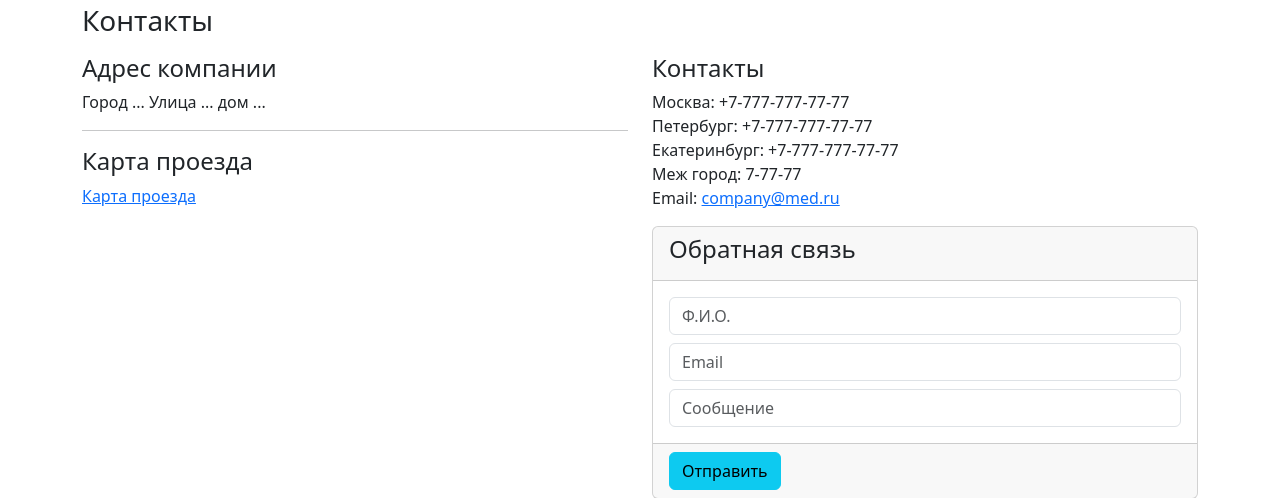
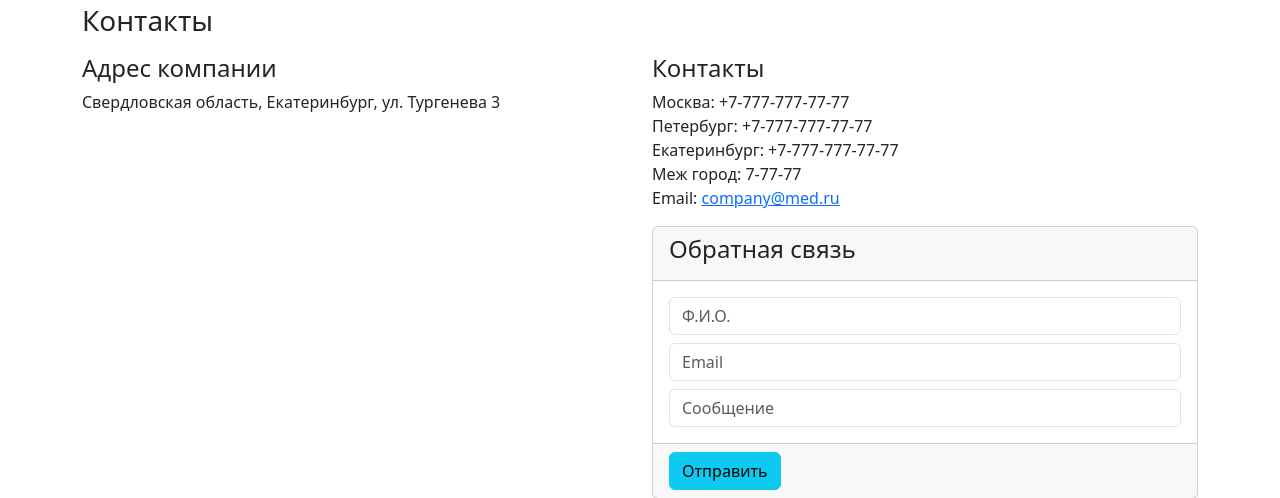
Before and after one commit to AlexandrBxbrxv/Medical_Diagnostics, a Django app: page /contacts/ in a window 1280 px wide. Shown: the part 56-554 px from the top of the page. Run offline with Django 4.2, Linux system fonts and the light colour scheme.

Commit message:
+ карта

```diff
--- a/main/templates/main/contacts.html
+++ b/main/templates/main/contacts.html
@@ -5,12 +5,9 @@
   <div class="col-6">
     <h4>Адрес компании</h4>
     <p>
-      Город ... Улица ... дом ...
+      Свердловская область, Екатеринбург, ул. Тургенева 3
     </p>
-    <hr>
-    <h4>Карта проезда</h4>
-    <a href="https://www.google.com/maps/place/%D0%93%D0%BE%D1%80%D0%BE%D0%B4%D1%81%D0%BA%D0%B0%D1%8F+%D0%BA%D0%BB%D0%B8%D0%BD%D0%B8%D1%87%D0%B5%D1%81%D0%BA%D0%B0%D1%8F+%D0%B1%D0%BE%D0%BB%D1%8C%D0%BD%D0%B8%D1%86%D0%B0+%E2%84%9613+%D0%94%D0%97%D0%9C/@55.7183936,37.663914,16z/data=!4m10!1m2!2m1!1z0LzQvtGB0LrQstCwINCx0L7Qu9GM0L3QuNGG0Ys!3m6!1s0x46b54b293e08f3df:0xa2e90f18782267dd!8m2!3d55.7189623!4d37.6667557!15sCh3QvNC-0YHQutCy0LAg0LHQvtC70YzQvdC40YbRi1ofIh3QvNC-0YHQutCy0LAg0LHQvtC70YzQvdC40YbRi5IBCGhvc3BpdGFsmgEjQ2haRFNVaE5NRzluUzBWSlEwRm5TVU5NTVVsWWVrRlJFQUXgAQD6AQUIkgEQMg!16s%2Fg%2F1vd74lby?hl=ru&entry=ttu&g_ep=EgoyMDI0MTIxMS4wIKXMDSoJLDEwMjExMjMzSAFQAw%3D%3D">Карта проезда</a>
-  </div>
+      </div>
 
   <div class="col-6">
     <h4>Контакты</h4>
@@ -21,7 +18,15 @@
       Меж город: 7-77-77<br>
       Email: <a href="#">company@med.ru</a>
     </p>
-    <form>
+
+  </div>
+</div>
+<div class="row">
+  <div class="col-6">
+    <script type="text/javascript" charset="utf-8" async src="https://api-maps.yandex.ru/services/constructor/1.0/js/?um=constructor%3A07d4fc8fc6db16f7872fe698adac69afa3791fc401db13b9cdad3e597f8ada4f&amp;width=600&amp;height=450&amp;lang=ru_RU&amp;scroll=true"></script>
+  </div>
+  <div class="col-6">
+    <form method="post" action="{% url 'main:feedback' %}">
       <div class="card">
 
         <div class="card-header">
@@ -29,9 +34,10 @@
         </div>
 
         <div class="card-body">
-          <input type="text" class="form-control" id="user_name_id" placeholder="Ф.И.О.">
-          <input type="email" class="form-control mt-2" id="user_email_id" placeholder="Email">
-          <input type="text" class="form-control mt-2" id="user_message_id" placeholder="Сообщение">
+          {% csrf_token %}
+          <input type="text" class="form-control" id="fullname_id" name="fullname" placeholder="Ф.И.О.">
+          <input type="email" class="form-control mt-2" id="email_id" name="email" placeholder="Email">
+          <input type="text" class="form-control mt-2" id="message_id" name="message" placeholder="Сообщение">
         </div>
 
         <div class="card-footer">
```
